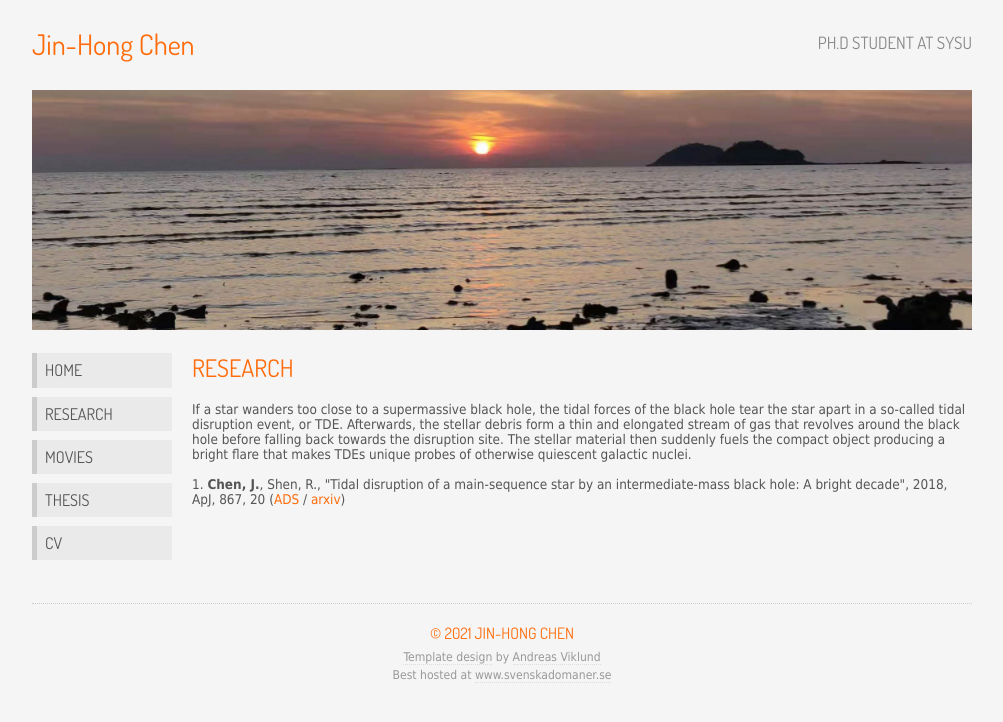
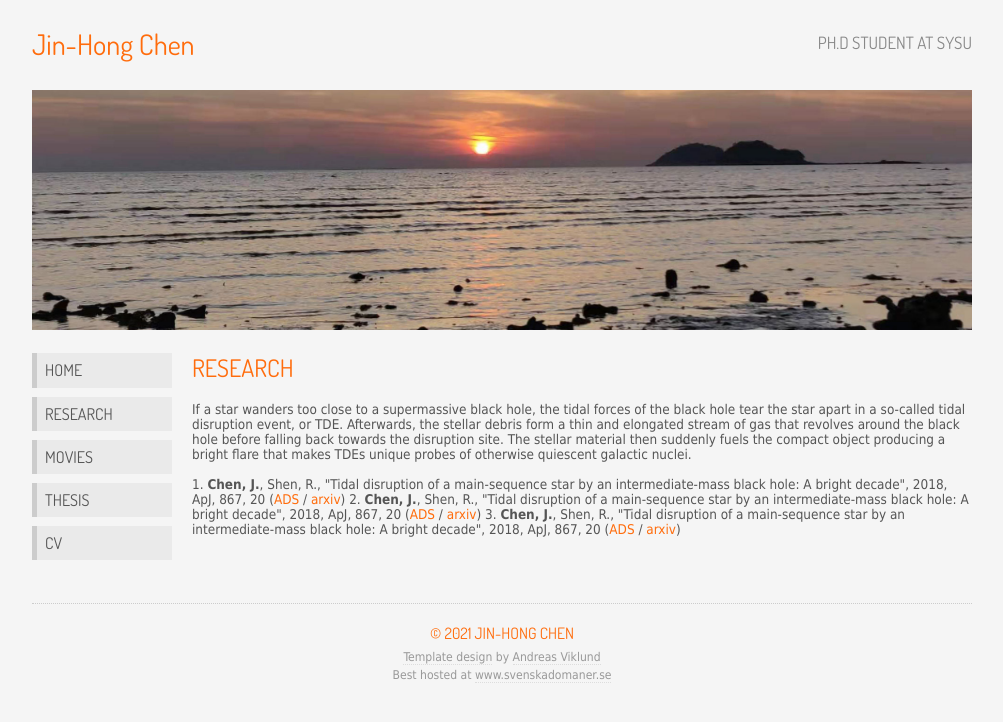
Before and after one commit to universpider/JH, a plain HTML site: page research.html in a window 1280 px wide. Shown: the whole page, without its empty margins (138-1141 px from the left). Drawn offline with Linux system fonts and the light colour scheme.

Commit message:
add research

```diff
--- a/research.html
+++ b/research.html
@@ -50,6 +50,8 @@
 
 			<br> <br/>
 			1. <b>Chen, J.</b>, Shen, R., "Tidal disruption of a main-sequence star by an intermediate-mass black hole: A bright decade", 2018, ApJ, 867, 20 (<a href="https://iopscience.iop.org/article/10.3847/1538-4357/aadfda">ADS</a> / <a href="https://arxiv.org/abs/1806.08093">arxiv</a>)
+			2. <b>Chen, J.</b>, Shen, R., "Tidal disruption of a main-sequence star by an intermediate-mass black hole: A bright decade", 2018, ApJ, 867, 20 (<a href="https://iopscience.iop.org/article/10.3847/1538-4357/aadfda">ADS</a> / <a href="https://arxiv.org/abs/1806.08093">arxiv</a>)
+			3. <b>Chen, J.</b>, Shen, R., "Tidal disruption of a main-sequence star by an intermediate-mass black hole: A bright decade", 2018, ApJ, 867, 20 (<a href="https://iopscience.iop.org/article/10.3847/1538-4357/aadfda">ADS</a> / <a href="https://arxiv.org/abs/1806.08093">arxiv</a>)
 		</div>
 	</div>
 
```
